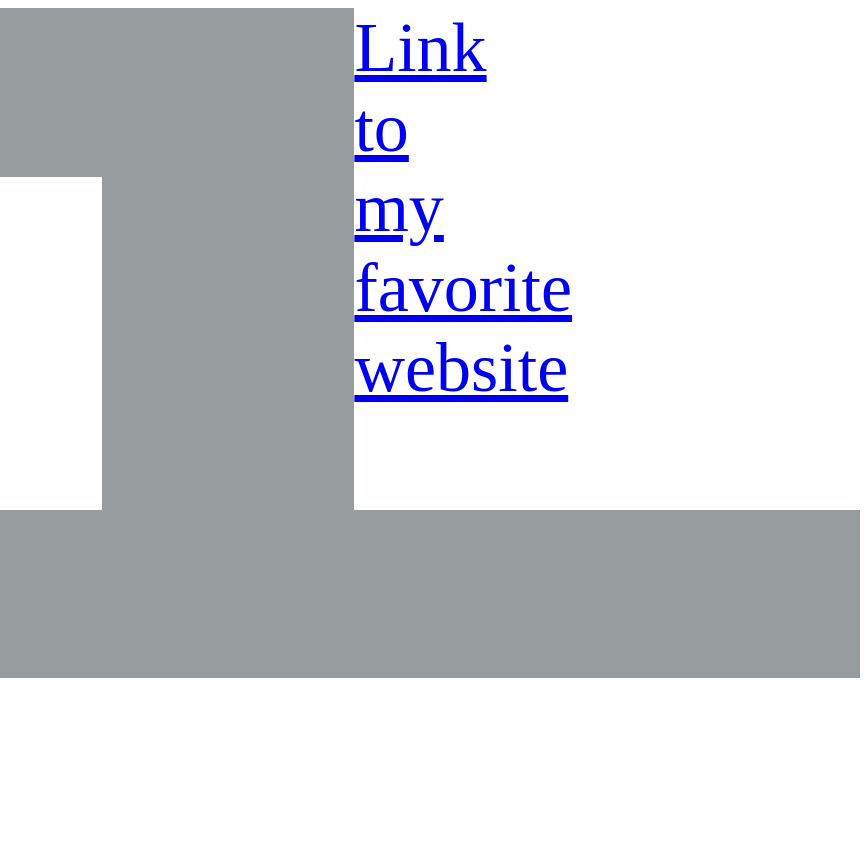
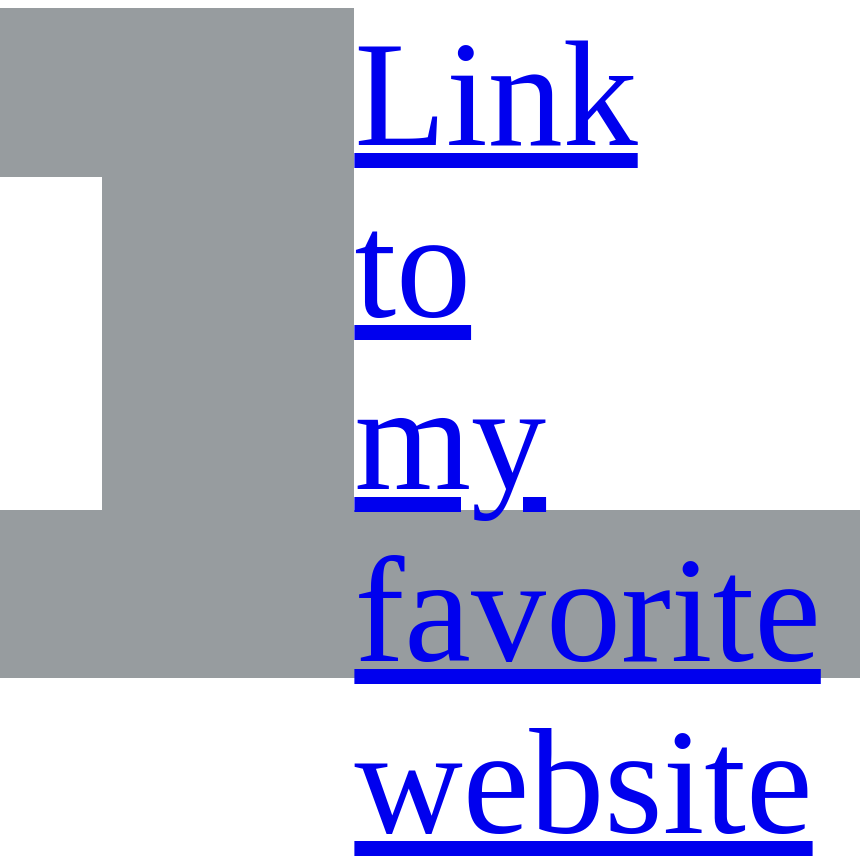
Before and after one commit to AdibaRana/honors, a plain HTML site: page index.html in a window 1280 px wide. Shown: the full height of the page, 412-1280 px from the left. Before the commit the page ends 800 px from the top, so only its background shows below. Drawn offline with Linux system fonts and the light colour scheme.

Commit message:
Update style.css

```diff
--- a/style.css
+++ b/style.css
@@ -20,7 +20,7 @@
 
 .c {
 	background-color: #FFFFFF;
-	font-size: 70px;
+	font-size: 150px;
 	grid-area: 1/ 4/ 4 / 5;
 }
 
```
